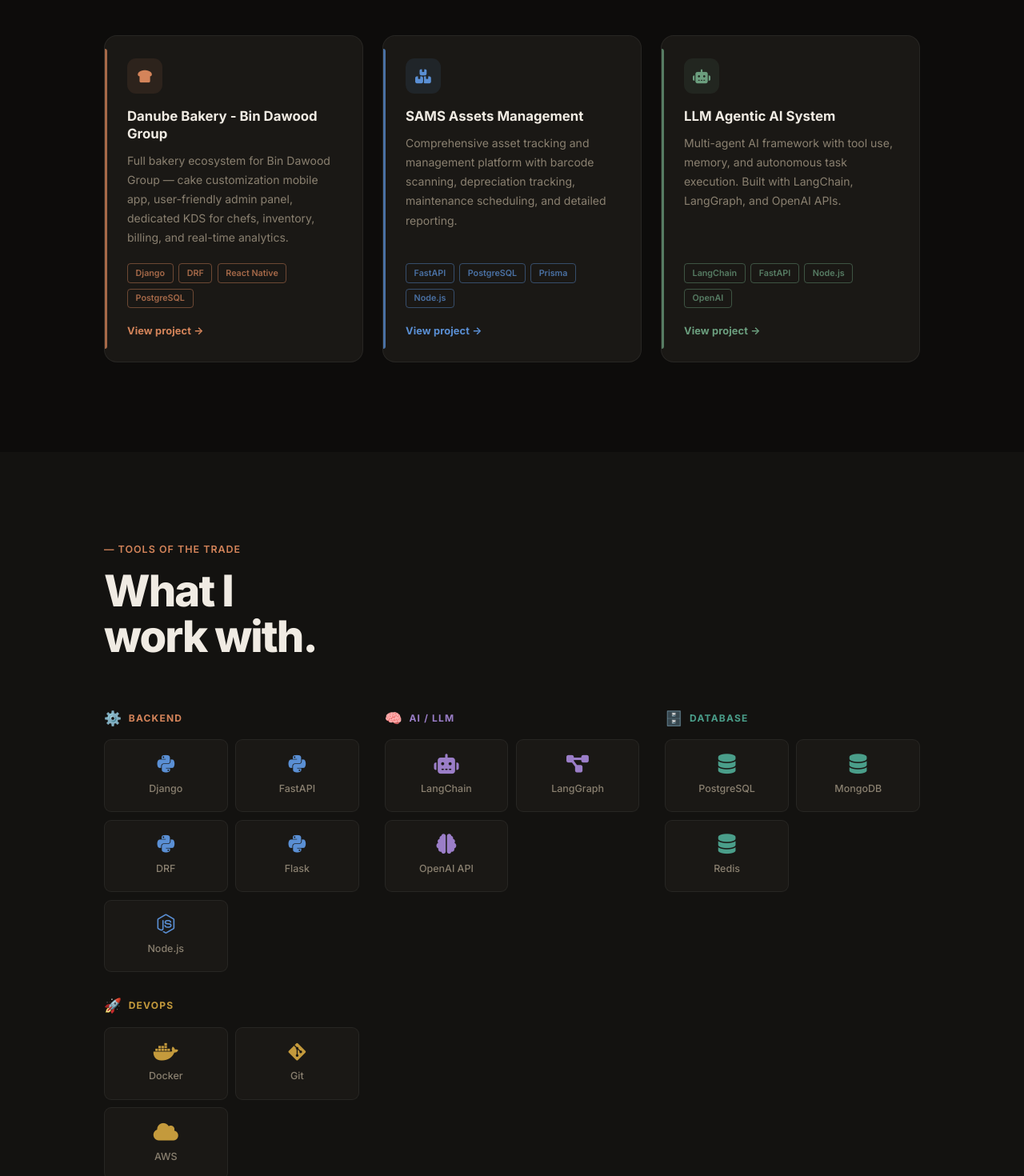
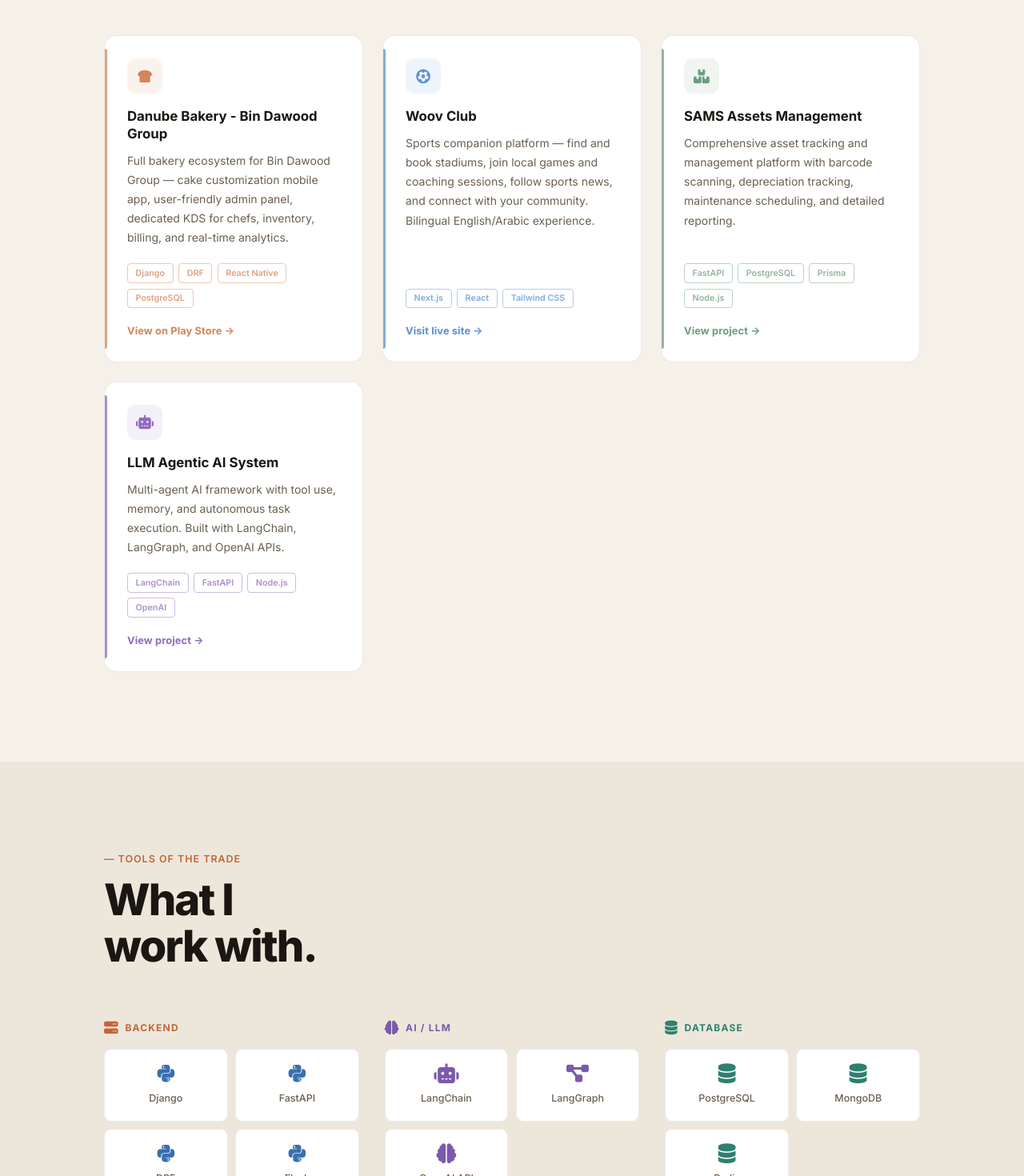
Before and after one commit to Abdur03000/Portoflio-Website-N_js, a Next.js app: page / in a window 1280 px wide. Shown: the part 1120-2590 px from the top of the page at 80% size. Built offline with nearby package versions, Linux system fonts and the light colour scheme.

Commit message:
Add CV section with PDF download, fix LinkedIn/GitHub links, add Danube/Woov project links, default light theme, skill icons, CV icon badge

```diff
--- a/src/app/dashboard/page.tsx
+++ b/src/app/dashboard/page.tsx
@@ -12,7 +12,7 @@
 const defaultData = {
   name: 'Abdur Rahman', title: 'Full Stack Developer & UI/UX Designer',
   bio: 'Crafting digital experiences with clean code and creative design.',
-  email: 'abdurrahmanios710@gmail.com', phone: '03000735665', github: 'Abdur0300',
+  email: 'abdurrahmanios710@gmail.com', phone: '03000735665', github: 'Abdur03000',
   skills: [
     { name: 'React', icon: 'fab fa-react' }, { name: 'Node.js', icon: 'fab fa-node-js' },
     { name: 'TypeScript', icon: 'fab fa-js' }, { name: 'Python', icon: 'fab fa-python' },
--- a/src/app/globals.css
+++ b/src/app/globals.css
@@ -1215,6 +1215,52 @@
 }
 
 /* ═══════════════════════════════════════════════════
+   CV SECTION
+═══════════════════════════════════════════════════ */
+.section-cv {
+  padding: 7rem 0;
+  background: var(--bg-2);
+  border-bottom: 1px solid var(--border);
+}
+
+.cv-download {
+  display: flex;
+  align-items: center;
+  gap: 1rem;
+  flex-wrap: wrap;
+  margin-top: 2.5rem;
+}
+.cv-ico {
+  display: inline-flex;
+  align-items: center;
+  justify-content: center;
+  width: 1.6rem;
+  height: 1.6rem;
+  margin: -0.05rem 0.5rem -0.05rem -0.5rem;
+  border-radius: 50%;
+  background: linear-gradient(135deg, var(--accent), var(--accent-2));
+  color: #fff;
+  font-size: 0.72rem;
+  animation: cvPulse 2.4s ease-in-out infinite;
+  transition: transform 0.3s ease, box-shadow 0.3s ease;
+}
+.btn-ghost:hover .cv-ico {
+  transform: scale(1.15) rotate(-8deg);
+  box-shadow: 0 0 14px rgba(212, 132, 90, 0.55);
+}
+@keyframes cvPulse {
+  0%, 100% { box-shadow: 0 0 0 0 rgba(212, 132, 90, 0.45); }
+  50%      { box-shadow: 0 0 0 7px rgba(212, 132, 90, 0); }
+}
+@media (prefers-reduced-motion: reduce) {
+  .cv-ico { animation: none; }
+}
+.cv-note {
+  font-size: 0.8rem;
+  color: var(--text-3);
+}
+
+/* ═══════════════════════════════════════════════════
    CONTACT SECTION
 ═══════════════════════════════════════════════════ */
 .section-contact {
--- a/src/app/layout.tsx
+++ b/src/app/layout.tsx
@@ -12,16 +12,16 @@
   (function() {
     try {
       var t = localStorage.getItem('theme');
-      document.documentElement.setAttribute('data-theme', t === 'light' ? 'light' : 'dark');
+      document.documentElement.setAttribute('data-theme', t === 'dark' ? 'dark' : 'light');
     } catch(e) {
-      document.documentElement.setAttribute('data-theme', 'dark');
+      document.documentElement.setAttribute('data-theme', 'light');
     }
   })();
 `
 
 export default function RootLayout({ children }: { children: React.ReactNode }) {
   return (
-    <html lang="en" data-theme="dark">
+    <html lang="en" data-theme="light">
       <head>
         {/* Inject theme before page paint — no flash */}
         <script dangerouslySetInnerHTML={{ __html: themeScript }} />
--- a/src/app/page.tsx
+++ b/src/app/page.tsx
@@ -12,14 +12,43 @@
   { color: '#d4845a', dim: 'rgba(212,132,90,0.10)',  line: 'rgba(212,132,90,0.6)'  },
   { color: '#5a8fd4', dim: 'rgba(90,143,212,0.10)',  line: 'rgba(90,143,212,0.6)'  },
   { color: '#6b9e7e', dim: 'rgba(107,158,126,0.10)', line: 'rgba(107,158,126,0.6)' },
+  { color: '#8f6bbf', dim: 'rgba(143,107,191,0.10)', line: 'rgba(143,107,191,0.6)' },
+]
+
+/* ── CV highlight cards (mirrors CV PDF, styled like project cards) ── */
+const cvCards = [
+  {
+    title: 'Professional Summary',
+    icon: 'fas fa-code',
+    desc: 'Python Backend Developer with 2+ years of experience building scalable backend applications and RESTful APIs using Python, Django, DRF, and FastAPI — including production-ready solutions for enterprise clients. Focused on clean, maintainable, high-performance backend code.',
+    tags: ['2+ Years', 'Python', 'Django'],
+  },
+  {
+    title: 'Professional Experience',
+    icon: 'fas fa-briefcase',
+    desc: 'Python Backend Developer at Enigmatix, Islamabad (Feb 2025 – Present). Building backends with Django & FastAPI, REST APIs with DRF, secure JWT auth, PostgreSQL query optimization, production debugging, and Agile code reviews.',
+    tags: ['Enigmatix', 'Feb 2025 – Present', 'Agile'],
+  },
+  {
+    title: 'Education',
+    icon: 'fas fa-graduation-cap',
+    desc: 'Bachelor of Science in Computer Science (BSCS) from The Islamia University of Bahawalpur (IUB), 2021 – 2025 — strong quantitative and logical foundation.',
+    tags: ['BSCS', 'IUB', '2021 – 2025'],
+  },
+  {
+    title: 'Core Competencies',
+    icon: 'fas fa-lightbulb',
+    desc: 'Django, DRF & FastAPI · PostgreSQL, MySQL, SQLite · Redis & Celery · JWT authentication · Git/GitHub, Linux, Nginx · performance optimization, debugging, and Agile development.',
+    tags: ['DRF · FastAPI', 'PostgreSQL · Redis', 'JWT · Celery'],
+  },
 ]
 
 /* ── skill group config ── */
 const skillGroups = [
-  { label: 'Backend',   icon: '⚙️',  cls: 'skill-backend', keys: ['Django','FastAPI','DRF','Flask','Node.js'] },
-  { label: 'AI / LLM',  icon: '🧠',  cls: 'skill-ai',      keys: ['LangChain','LangGraph','OpenAI API']       },
-  { label: 'Database',  icon: '🗄️', cls: 'skill-db',       keys: ['PostgreSQL','MongoDB','Redis']              },
-  { label: 'DevOps',    icon: '🚀',  cls: 'skill-devops',  keys: ['Docker','Git','AWS']                        },
+  { label: 'Backend',   icon: 'fas fa-server',    cls: 'skill-backend', keys: ['Django','FastAPI','DRF','Flask','Node.js'] },
+  { label: 'AI / LLM',  icon: 'fas fa-brain',     cls: 'skill-ai',      keys: ['LangChain','LangGraph','OpenAI API']       },
+  { label: 'Database',  icon: 'fas fa-database',  cls: 'skill-db',      keys: ['PostgreSQL','MongoDB','Redis']              },
+  { label: 'DevOps',    icon: 'fas fa-cogs',      cls: 'skill-devops',  keys: ['Docker','Git','AWS']                        },
 ]
 
 /* skill group accent colors using CSS vars */
@@ -98,7 +127,13 @@
             {DEFAULT_PROJECTS.map((p, i) => {
               const ac = projectAccents[i] ?? projectAccents[0]
               return (
-                <Link key={p.title} href={p.link} className={`pj-card fade-in stagger-${i + 1}`}>
+                <Link
+                  key={p.title}
+                  href={p.link}
+                  className={`pj-card fade-in stagger-${i + 1}`}
+                  target={p.link.startsWith('http') ? '_blank' : undefined}
+                  rel={p.link.startsWith('http') ? 'noreferrer' : undefined}
+                >
                   {/* colored left bar */}
                   <div className="pj-bar" style={{ background: ac.color }} />
 
@@ -122,7 +157,7 @@
                   </div>
 
                   <div className="pj-link" style={{ color: ac.color }}>
-                    {p.status === 'published' ? 'View project →' : 'Coming soon'}
+                    {p.status === 'published' ? (p.linkLabel ?? 'View project →') : 'Coming soon'}
                   </div>
                 </Link>
               )
@@ -149,7 +184,7 @@
               return (
                 <div key={g.label} className={`sg-block fade-in stagger-${gi + 1}`}>
                   <div className="sg-header">
-                    <span className="sg-emoji">{g.icon}</span>
+                    <span className="sg-emoji"><i className={g.icon} style={{ color: col }} /></span>
                     <span className="sg-label" style={{ color: col }}>{g.label}</span>
                   </div>
                   <div className="sg-items">
@@ -219,6 +254,58 @@
       </section>
 
       {/* ═══════════════════════════════════════
+          CV
+      ═══════════════════════════════════════ */}
+      <section id="cv" className="section-cv">
+        <div className="section-inner">
+
+          <div className="section-head fade-in">
+            <p className="section-eyebrow">— curriculum vitae</p>
+            <h2 className="section-title">My CV.</h2>
+            <p className="section-sub">The short version — download the full PDF for everything.</p>
+          </div>
+
+          <div className="projects-grid">
+            {cvCards.map((c, i) => {
+              const ac = projectAccents[i] ?? projectAccents[0]
+              return (
+                <div key={c.title} className={`pj-card fade-in stagger-${i + 1}`}>
+                  <div className="pj-bar" style={{ background: ac.color }} />
+
+                  <div className="pj-icon" style={{ background: ac.dim, color: ac.color }}>
+                    <i className={c.icon} />
+                  </div>
+
+                  <h3 className="pj-title">{c.title}</h3>
+                  <p className="pj-desc">{c.desc}</p>
+
+                  <div className="pj-tags">
+                    {c.tags.map(t => (
+                      <span key={t} className="pj-tag" style={{ borderColor: ac.line, color: ac.color }}>
+                        {t}
+                      </span>
+                    ))}
+                  </div>
+                </div>
+              )
+            })}
+          </div>
+
+          <div className="cv-download fade-in">
+            <a href="/Abdur_Rahman.pdf" download="Abdur_Rahman.pdf" className="btn-main">
+              <i className="fas fa-download" /> Download CV
+              <span className="btn-arrow">↓</span>
+            </a>
+            <a href="/Abdur_Rahman.pdf" target="_blank" rel="noreferrer" className="btn-ghost">
+              <span className="cv-ico"><i className="fas fa-file-pdf" /></span> View CV
+            </a>
+            <span className="cv-note">PDF · 2 pages · 53 KB</span>
+          </div>
+
+        </div>
+      </section>
+
+      {/* ═══════════════════════════════════════
           CONTACT
       ═══════════════════════════════════════ */}
       <section id="contact" className="section-contact">
@@ -245,7 +332,7 @@
                 {[
                   { icon: 'fas fa-envelope',      label: 'Email me',     value: SITE.email,            href: `mailto:${SITE.email}` },
                   { icon: 'fab fa-github',         label: 'GitHub',       value: `@${SITE.github}`,     href: `https://github.com/${SITE.github}` },
-                  { icon: 'fab fa-linkedin-in',    label: 'LinkedIn',     value: `in/${SITE.linkedin}`, href: `https://linkedin.com/in/${SITE.linkedin}` },
+                  { icon: 'fab fa-linkedin-in',    label: 'LinkedIn',     value: `in/${SITE.linkedin}`, href: SITE.linkedinUrl },
                   { icon: 'fas fa-phone',          label: 'Phone',        value: SITE.phone,            href: `tel:${SITE.phone}` },
                 ].map(c => (
                   <a key={c.label} href={c.href}
--- a/src/components/Footer.tsx
+++ b/src/components/Footer.tsx
@@ -20,9 +20,9 @@
 
         {/* center: nav */}
         <nav className="footer-nav" aria-label="Footer navigation">
-          {['home', 'projects', 'skills', 'experience', 'contact'].map(l => (
+          {['home', 'projects', 'skills', 'experience', 'cv', 'contact'].map(l => (
             <a key={l} href={`#${l}`} className="footer-nav-link">
-              {l.charAt(0).toUpperCase() + l.slice(1)}
+              {l === 'cv' ? 'CV' : l.charAt(0).toUpperCase() + l.slice(1)}
             </a>
           ))}
         </nav>
@@ -32,7 +32,7 @@
           <a href={`https://github.com/${SITE.github}`} target="_blank" rel="noreferrer" className="footer-soc" title="GitHub">
             <i className="fab fa-github" />
           </a>
-          <a href={`https://linkedin.com/in/${SITE.linkedin}`} target="_blank" rel="noreferrer" className="footer-soc" title="LinkedIn">
+          <a href={SITE.linkedinUrl} target="_blank" rel="noreferrer" className="footer-soc" title="LinkedIn">
             <i className="fab fa-linkedin-in" />
           </a>
           <a href={`mailto:${SITE.email}`} className="footer-soc" title="Email">
--- a/src/components/Hero.tsx
+++ b/src/components/Hero.tsx
@@ -87,6 +87,9 @@
             <a href="#projects" className="btn-main">
               See my work <span className="btn-arrow">→</span>
             </a>
+            <a href="/Abdur_Rahman.pdf" download="Abdur_Rahman.pdf" className="btn-ghost">
+              <i className="fas fa-download" style={{ marginRight: '0.5rem' }} /> Download CV
+            </a>
             <a href="#contact" className="btn-ghost">Let&apos;s talk</a>
           </div>
 
@@ -163,7 +166,7 @@
               <a href="https://github.com/Abdur03000" target="_blank" rel="noreferrer" className="psoc" title="GitHub">
                 <i className="fab fa-github" />
               </a>
-              <a href="https://linkedin.com/in/abdur0300" target="_blank" rel="noreferrer" className="psoc" title="LinkedIn">
+              <a href="https://www.linkedin.com/in/abdur-rahman-3b70bb396?utm_source=share_via&utm_content=profile&utm_medium=member_android" target="_blank" rel="noreferrer" className="psoc" title="LinkedIn">
                 <i className="fab fa-linkedin-in" />
               </a>
               <a href="mailto:abdurrahmanios710@gmail.com" className="psoc" title="Email">
--- a/src/components/Navbar.tsx
+++ b/src/components/Navbar.tsx
@@ -5,12 +5,12 @@
   const [scrolled, setScrolled]   = useState(false)
   const [open, setOpen]           = useState(false)
   const [active, setActive]       = useState('home')
-  const [dark, setDark]           = useState(true)   // default dark
+  const [dark, setDark]           = useState(false)  // default light
 
   // read persisted theme on mount
   useEffect(() => {
     const saved = localStorage.getItem('theme')
-    const isDark = saved ? saved === 'dark' : true
+    const isDark = saved ? saved === 'dark' : false
     setDark(isDark)
     document.documentElement.setAttribute('data-theme', isDark ? 'dark' : 'light')
   }, [])
@@ -19,7 +19,7 @@
   useEffect(() => {
     const onScroll = () => {
       setScrolled(window.scrollY > 40)
-      const sections = ['home', 'projects', 'skills', 'experience', 'contact']
+      const sections = ['home', 'projects', 'skills', 'experience', 'cv', 'contact']
       for (const id of [...sections].reverse()) {
         const el = document.getElementById(id)
         if (el && window.scrollY >= el.offsetTop - 120) { setActive(id); break }
@@ -36,7 +36,8 @@
     localStorage.setItem('theme', next ? 'dark' : 'light')
   }
 
-  const links = ['home', 'projects', 'skills', 'experience', 'contact']
+  const links = ['home', 'projects', 'skills', 'experience', 'cv', 'contact']
+  const label = (l: string) => (l === 'cv' ? 'CV' : l.charAt(0).toUpperCase() + l.slice(1))
 
   const navBg = scrolled
     ? dark ? 'rgba(13,12,11,0.95)' : 'rgba(245,240,232,0.95)'
@@ -80,7 +81,7 @@
                 onMouseEnter={e => { if (active !== l) (e.currentTarget as HTMLElement).style.color = 'var(--text)' }}
                 onMouseLeave={e => { if (active !== l) (e.currentTarget as HTMLElement).style.color = 'var(--text-2)' }}
               >
-                {l.charAt(0).toUpperCase() + l.slice(1)}
+                {label(l)}
               </a>
             </li>
           ))}
@@ -141,9 +142,9 @@
                     background: active === l ? 'var(--bg-card)' : 'transparent',
                     textDecoration: 'none', fontSize: '0.9rem', fontWeight: 500,
                   }}
-                >
-                  {l.charAt(0).toUpperCase() + l.slice(1)}
-                </a>
+              >
+                {label(l)}
+              </a>
               </li>
             ))}
           </ul>
--- a/src/constants/index.ts
+++ b/src/constants/index.ts
@@ -6,7 +6,8 @@
   email: 'abdurrahmanios710@gmail.com',
   phone: '03000735665',
   github: 'Abdur03000',
-  linkedin: 'abdur0300',
+  linkedin: 'abdur-rahman-3b70bb396',
+  linkedinUrl: 'https://www.linkedin.com/in/abdur-rahman-3b70bb396?utm_source=share_via&utm_content=profile&utm_medium=member_android',
   location: 'Islamabad, Pakistan',
   bio: 'Backend Developer specializing in Django, FastAPI, DRF & Flask. Building LLM-powered agentic AI systems and scalable REST APIs.',
 } as const
@@ -19,11 +20,23 @@
     tags: ['Django', 'DRF', 'React Native', 'PostgreSQL'],
     icon: 'fas fa-bread-slice',
     status: 'published',
-    link: '/projects/danube-bakery',
+    link: 'https://play.google.com/store/apps/details?id=com.app.danube.bakery.pastry&hl=en',
+    linkLabel: 'View on Play Store →',
     date: '2025-01-15',
   },
   {
     id: 2,
+    title: 'Woov Club',
+    description: 'Sports companion platform — find and book stadiums, join local games and coaching sessions, follow sports news, and connect with your community. Bilingual English/Arabic experience.',
+    tags: ['Next.js', 'React', 'Tailwind CSS'],
+    icon: 'fas fa-futbol',
+    status: 'published',
+    link: 'https://woovclub.com/individual/',
+    linkLabel: 'Visit live site →',
+    date: '2025-09-01',
+  },
+  {
+    id: 3,
     title: 'SAMS Assets Management',
     description: 'Comprehensive asset tracking and management platform with barcode scanning, depreciation tracking, maintenance scheduling, and detailed reporting.',
     tags: ['FastAPI', 'PostgreSQL', 'Prisma', 'Node.js'],
@@ -33,7 +46,7 @@
     date: '2025-03-20',
   },
   {
-    id: 3,
+    id: 4,
     title: 'LLM Agentic AI System',
     description: 'Multi-agent AI framework with tool use, memory, and autonomous task execution. Built with LangChain, LangGraph, and OpenAI APIs.',
     tags: ['LangChain', 'FastAPI', 'Node.js', 'OpenAI'],
--- a/src/types/index.ts
+++ b/src/types/index.ts
@@ -6,6 +6,7 @@
   icon: string
   status: 'published' | 'draft'
   link: string
+  linkLabel?: string
   date: string
 }
 
```
Also changed, not shown: 1 other file (tests, documents, lock files or other folders).
